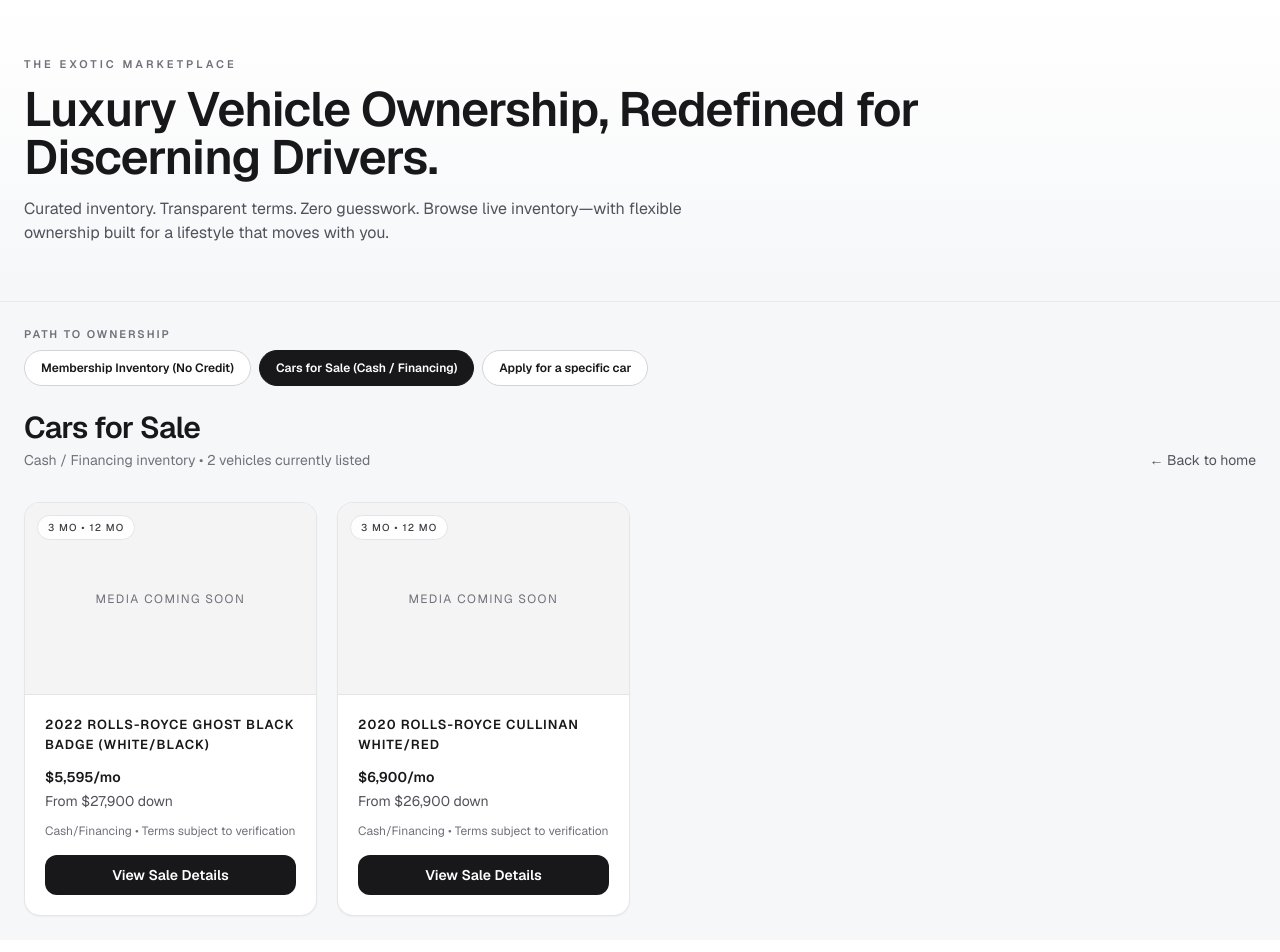
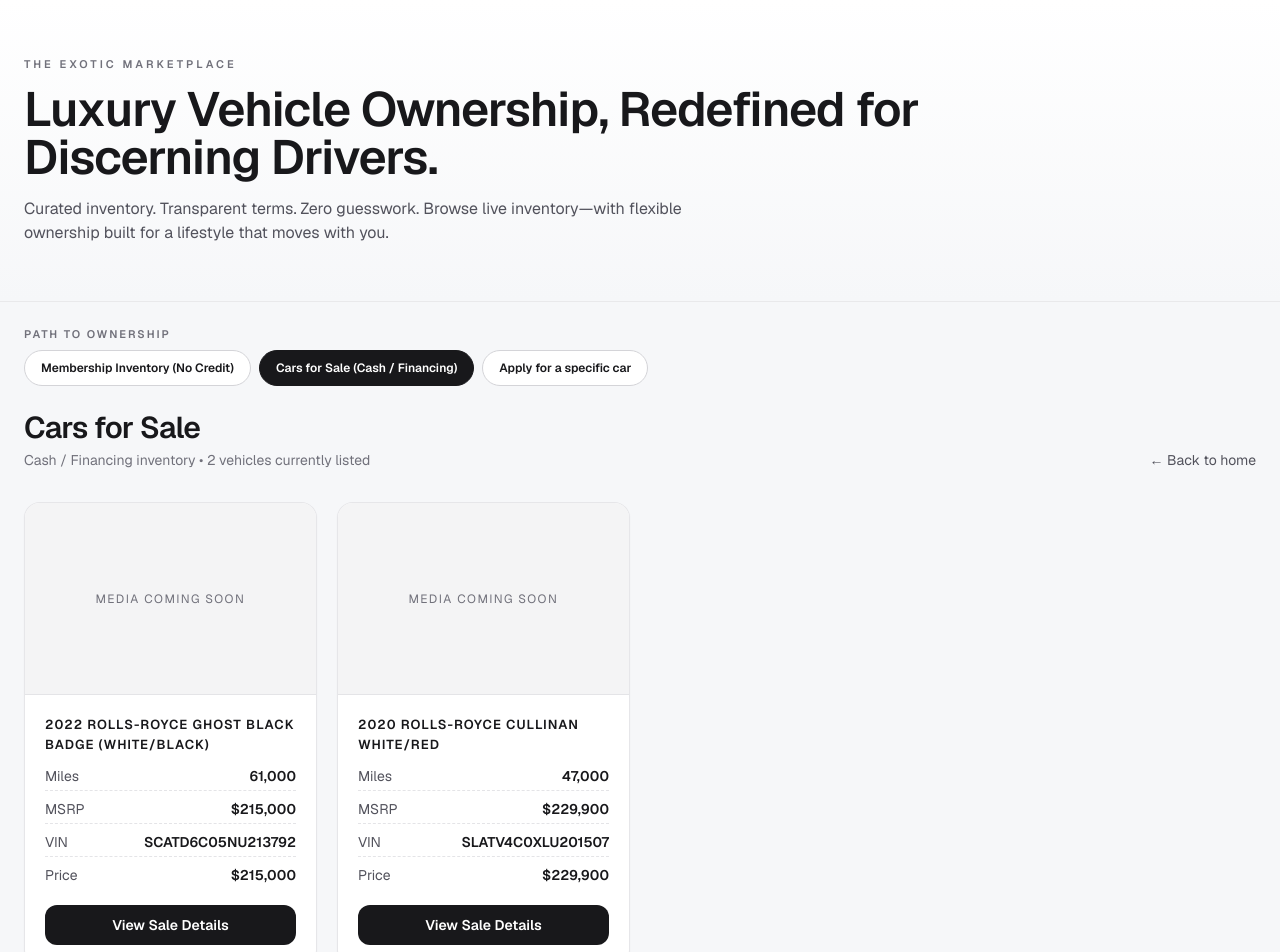
Before and after one commit to stradacorsagroup-art/scg-site-1772418012, a Next.js app: page /cars-for-sale in a window 1280 px wide. Shown: the top 952 px of the page. Built offline with nearby package versions, Linux system fonts and the light colour scheme.

Commit message:
refine: simplify cars-for-sale cards to vehicle specs and price

```diff
--- a/src/app/cars-for-sale/page.tsx
+++ b/src/app/cars-for-sale/page.tsx
@@ -6,6 +6,11 @@ import { inventory } from "@/data/inventory";
 
 function money(v: number) {
   return `$${v.toLocaleString()}`;
+}
+
+function displayVal(v?: string | number | null) {
+  if (v === null || v === undefined || v === "") return "—";
+  return String(v);
 }
 
 function slugify(value: string) {
@@ -27,21 +32,14 @@ export default function CarsForSalePage() {
   const items = carsForSaleInventory.map((item) => {
     const t3 = item.threeMo || {};
     const t12 = item.twelveMo || {};
-    const monthly = Number(t12.scgMonthly ?? t3.scgMonthly ?? 0);
-    const downs = [t3.scgDown, t12.scgDown].filter((v) => typeof v === "number") as number[];
-    const minDown = downs.length ? Math.min(...downs) : null;
-    const terms: string[] = [];
-    if (typeof t3.scgDown === "number") terms.push("3 mo");
-    if (typeof t12.scgDown === "number") terms.push("12 mo");
+    const price = Number(t12.buyout ?? t3.buyout ?? 0);
 
     const media = mediaByCar.get(norm(item.car));
     const detailSlug = media?.slug ?? slugify(item.car);
 
     return {
       ...item,
-      monthly,
-      minDown,
-      terms,
+      price,
       image: media?.images?.[0],
       detailHref: media ? `/inventory/${detailSlug}` : "/apply",
     };
@@ -87,23 +85,34 @@ export default function CarsForSalePage() {
                   </div>
                 )}
 
-                {!!item.terms.length && (
-                  <div className="absolute left-3 top-3 rounded-full border border-zinc-200 bg-white/95 px-2.5 py-1 text-[10px] font-medium uppercase tracking-[0.12em] text-zinc-700">
-                    {item.terms.join(" • ")}
-                  </div>
-                )}
               </div>
 
               <div className="p-4 sm:p-5">
-                <h3 className="min-h-10 text-[13px] font-semibold uppercase tracking-[0.08em] text-zinc-900">{item.car}</h3>
-                <p className="mt-3 text-sm font-semibold text-zinc-900">{money(item.monthly)}/mo</p>
-                <p className="mt-1 text-sm text-zinc-600">{item.minDown != null ? `From ${money(item.minDown)} down` : "Down payment on request"}</p>
-                <p className="mt-3 text-xs text-zinc-500">Cash/Financing • Terms subject to verification</p>
+                <h3 className="text-[13px] font-semibold uppercase tracking-[0.08em] text-zinc-900">{item.car}</h3>
+
+                <div className="mt-3 space-y-2 text-sm">
+                  <div className="flex items-center justify-between border-b border-dashed border-zinc-200 pb-1">
+                    <span className="text-zinc-600">Miles</span>
+                    <span className="font-semibold text-zinc-900">{displayVal(item.miles)}</span>
+                  </div>
+                  <div className="flex items-center justify-between border-b border-dashed border-zinc-200 pb-1">
+                    <span className="text-zinc-600">MSRP</span>
+                    <span className="font-semibold text-zinc-900">{money(item.price || 0)}</span>
+                  </div>
+                  <div className="flex items-center justify-between border-b border-dashed border-zinc-200 pb-1">
+                    <span className="text-zinc-600">VIN</span>
+                    <span className="font-semibold text-zinc-900">{displayVal(item.vin)}</span>
+                  </div>
+                  <div className="flex items-center justify-between pb-1">
+                    <span className="text-zinc-600">Price</span>
+                    <span className="font-semibold text-zinc-900">{money(item.price || 0)}</span>
+                  </div>
+                </div>
 
                 <Link
                   href={item.detailHref}
                   className="mt-4 inline-flex h-10 w-full items-center justify-center rounded-xl bg-zinc-900 px-3 text-sm font-semibold text-white transition hover:bg-zinc-800"
->
+                >
                   View Sale Details
                 </Link>
               </div>
```
